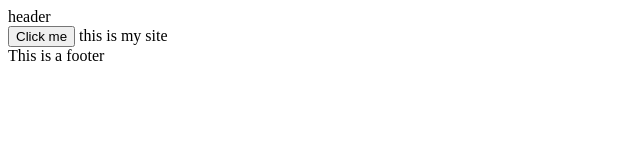
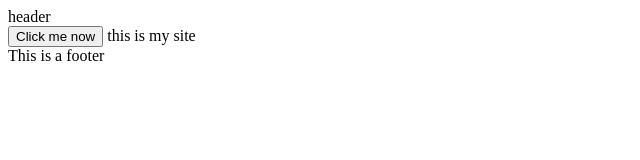
Before and after one commit to mohamadmahdijodaki50-commits/git_project5, a plain HTML site: page index.html in a window 1280 px wide. Shown: the full height of the page, 0-640 px from the left. Drawn offline with Linux system fonts and the light colour scheme.

Commit message:
Update index.html

```diff
--- a/index.html
+++ b/index.html
@@ -7,7 +7,7 @@
   </head>
   <body>
     <header>header</header>
-    <button>Click me</button>
+    <button>Click me now</button>
     <a>this is my site</a>
   </body>
 
```
